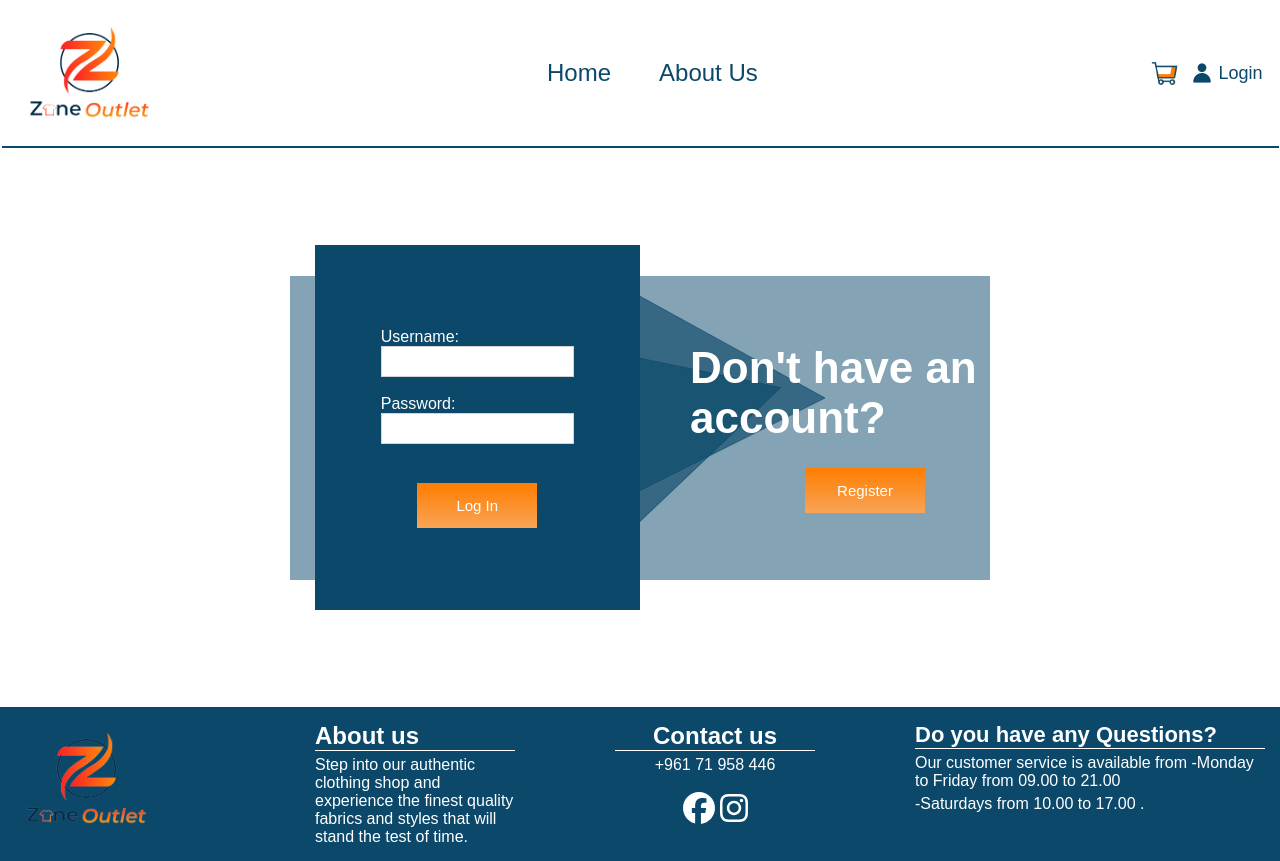
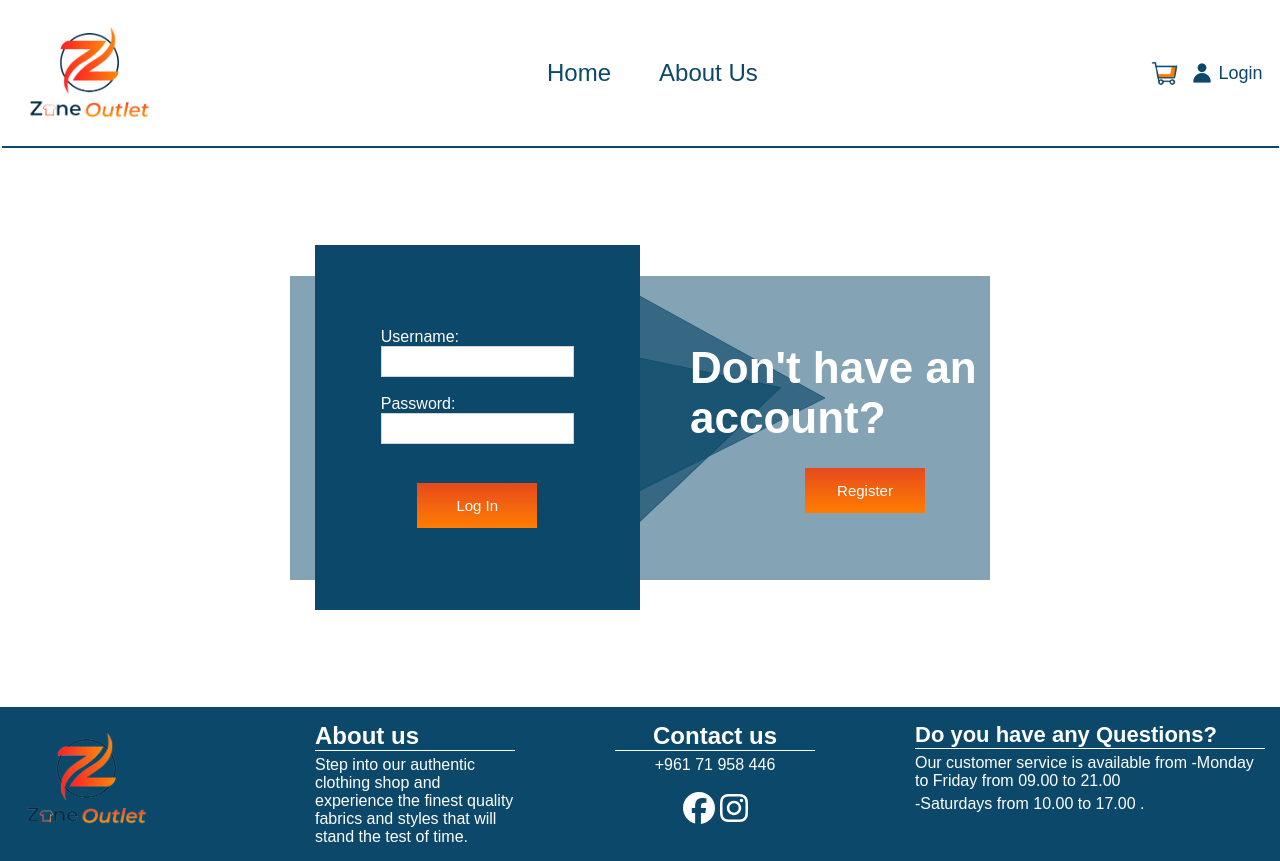
Before and after one commit to JihanSh/Real-Client-frontend, a React (Create React App) app: page /auth in a window 1280 px wide. Built offline with nearby package versions, Linux system fonts and the light colour scheme.

Commit message:
button style

```diff
--- a/src/pages/Auth/auth.css
+++ b/src/pages/Auth/auth.css
@@ -49,7 +49,7 @@
 
 .jiji button {
   background-color: #ff7d00;
-  background-image: linear-gradient(#ff7d00, #f8a456);
+  background-image: linear-gradient(#e64a1d, #ff7d00);
   height: 45px;
   color: white;
   width: 120px;
@@ -130,7 +130,7 @@
 
 .left-right-wrapper form button {
   background-color: #ff7d00;
-  background-image: linear-gradient(#ff7d00, #f8a456);
+  background-image: linear-gradient(#e64a1d, #ff7d00);
   height: 45px;
   color: white;
   width: 120px;
--- a/src/pages/userProfile/profile.css
+++ b/src/pages/userProfile/profile.css
@@ -32,7 +32,7 @@
 }
 .submit-button {
   background-color: #ff7d00;
-  background-image: linear-gradient(#ff7d00, #f8a456);
+  background-image: linear-gradient(#e64a1d, #ff7d00);
   height: 50px;
   color: white;
   width: 120px;
```
